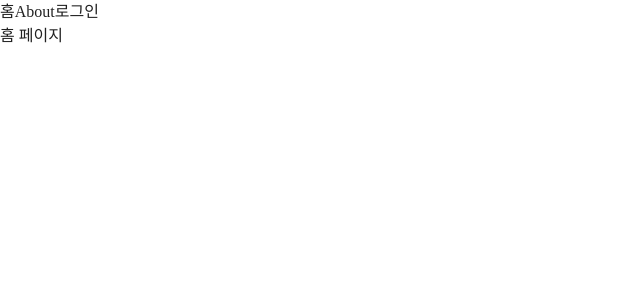
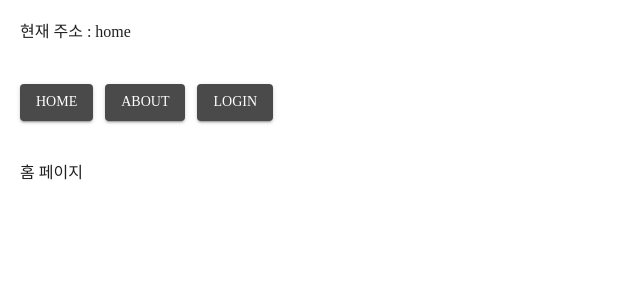
Before and after one commit to NewBean0312/react-test, a React (Create React App) app: page / in a window 1280 px wide. Shown: the top 300 px of the page, without its empty margins (0-640 px from the left). Built offline with nearby package versions, Linux system fonts and the light colour scheme; a web font is replaced by a local one; what recoil-persist would draw is missing.

Commit message:
디자인 꾸미기

```diff
--- a/src/RouterEx.js
+++ b/src/RouterEx.js
@@ -1,4 +1,5 @@
 import React, { useState } from "react";
+import { Button } from "@mui/material";
 
 function HomePage() {
   return (
@@ -29,29 +30,32 @@ export default function RouterEx() {
 
   return (
     <>
-      <div>
-        <span
+      <div className="p-5">현재 주소 : {url}</div>
+      <ul className="flex gap-3 p-5">
+        <li
           onClick={() => setUrl("home")}
           className="hover:text-red-300 cursor-pointer"
         >
-          홈
-        </span>
-        <span
+          <Button variant="contained">Home</Button>
+        </li>
+        <li
           onClick={() => setUrl("about")}
           className="hover:text-red-300 cursor-pointer"
         >
-          About
-        </span>
-        <span
+          <Button variant="contained">About</Button>
+        </li>
+        <li
           onClick={() => setUrl("login")}
           className="hover:text-red-300 cursor-pointer"
         >
-          로그인
-        </span>
+          <Button variant="contained">Login</Button>
+        </li>
+      </ul>
+      <div className="p-5">
+        {url == "home" && <HomePage />}
+        {url == "about" && <AboutPage />}
+        {url == "login" && <LoginPage />}
       </div>
-      {url == "home" && <HomePage />}
-      {url == "about" && <AboutPage />}
-      {url == "login" && <LoginPage />}
     </>
   );
 }
```
